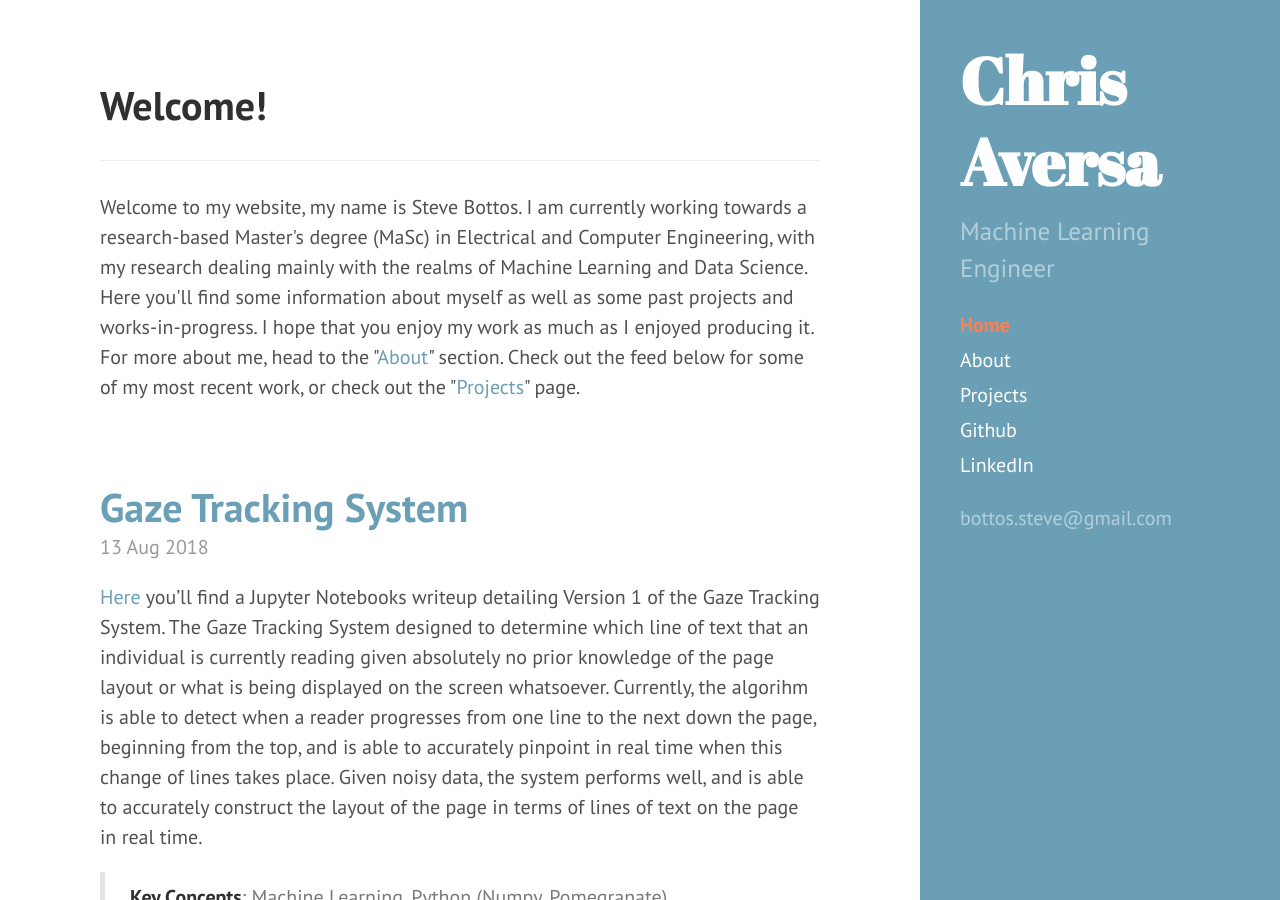
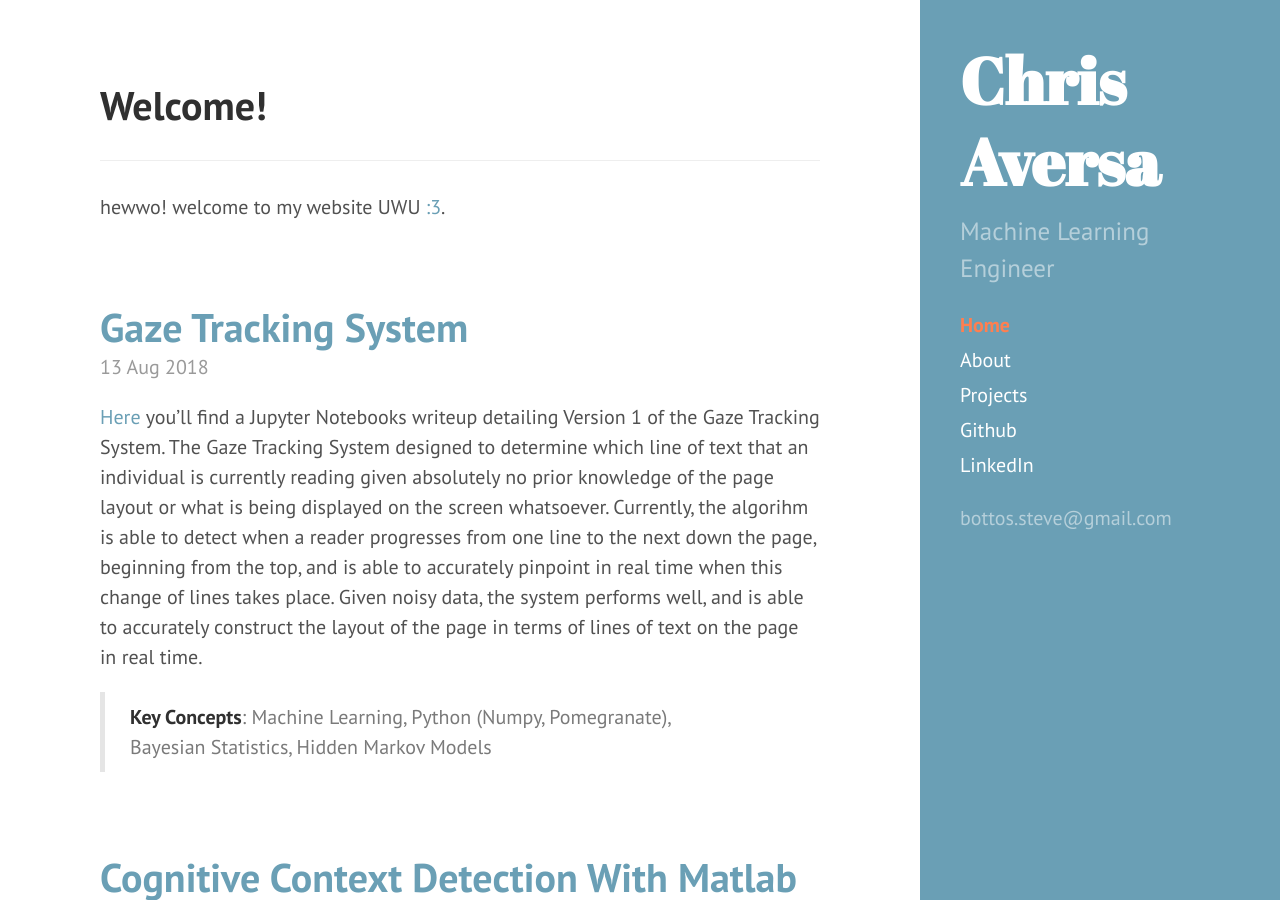
Before and after one commit to chrisaversa/Chris-First-Test, a Jekyll site: the page built from index.html, in a window 1280 px wide and 900 px high. Built offline with Jekyll 4.4.1, drawn with Linux system fonts in a browser that asks for light colours; the list of posts is cut into pages by our own code.

Commit message:
Update default.html

```diff
--- a/_layouts/default.html
+++ b/_layouts/default.html
@@ -11,7 +11,7 @@
       <div class="page">
         <h1 class="page-title">Welcome!</h1>
         <hr>
-        <p>Welcome to my website, my name is Steve Bottos. I am currently working towards a research-based Master's degree (MaSc) in Electrical and Computer Engineering, with my research dealing mainly with the realms of Machine Learning and Data Science. Here you'll find some information about myself as well as some past projects and works-in-progress. I hope that you enjoy my work as much as I enjoyed producing it. For more about me, head to the "<a href = "https://stevebottos.github.io/about/">About</a>" section. Check out the feed below for some of my most recent work, or check out the "<a href = "https://stevebottos.github.io/projects/">Projects</a>" page.</p>
+        <p>hewwo! welcome to my website UWU <a href = "https://stevebottos.github.io/projects/">:3</a>.</p>
       </div>
       {{ content }}
     </div>
```
